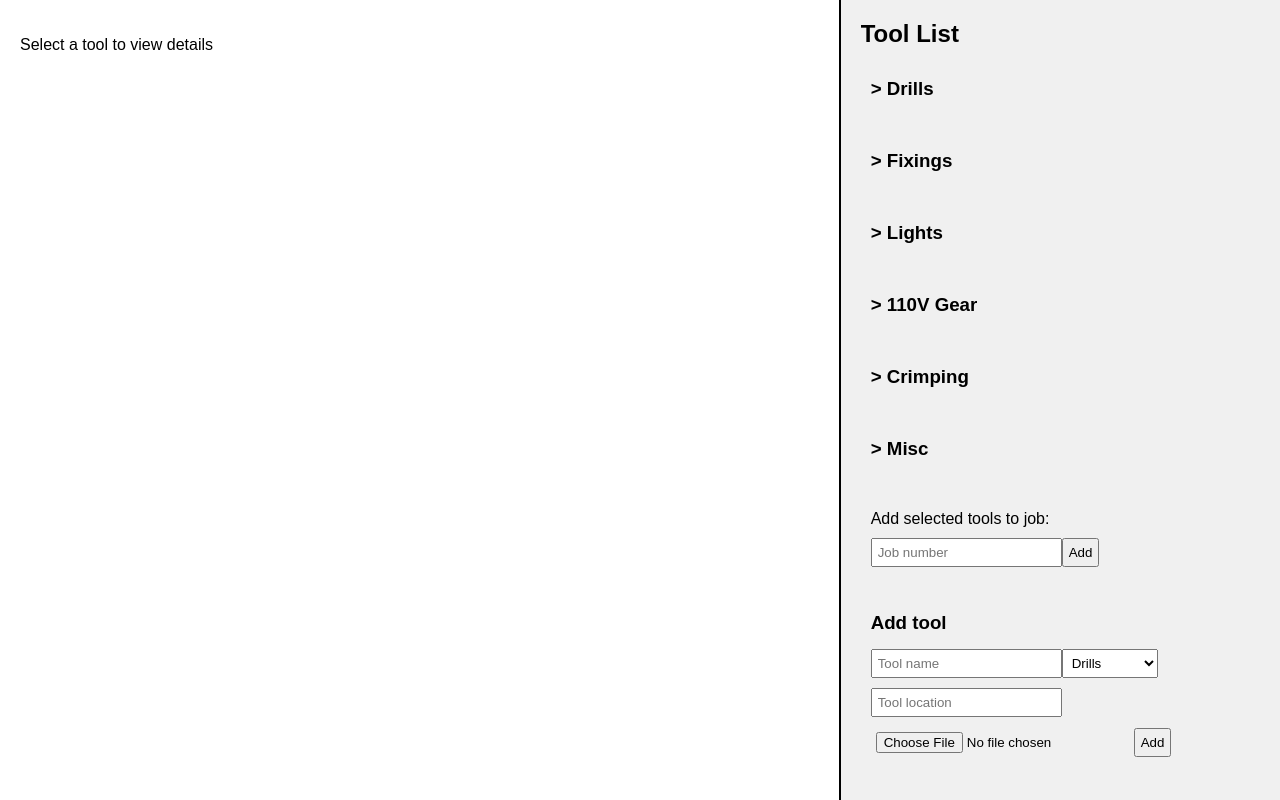
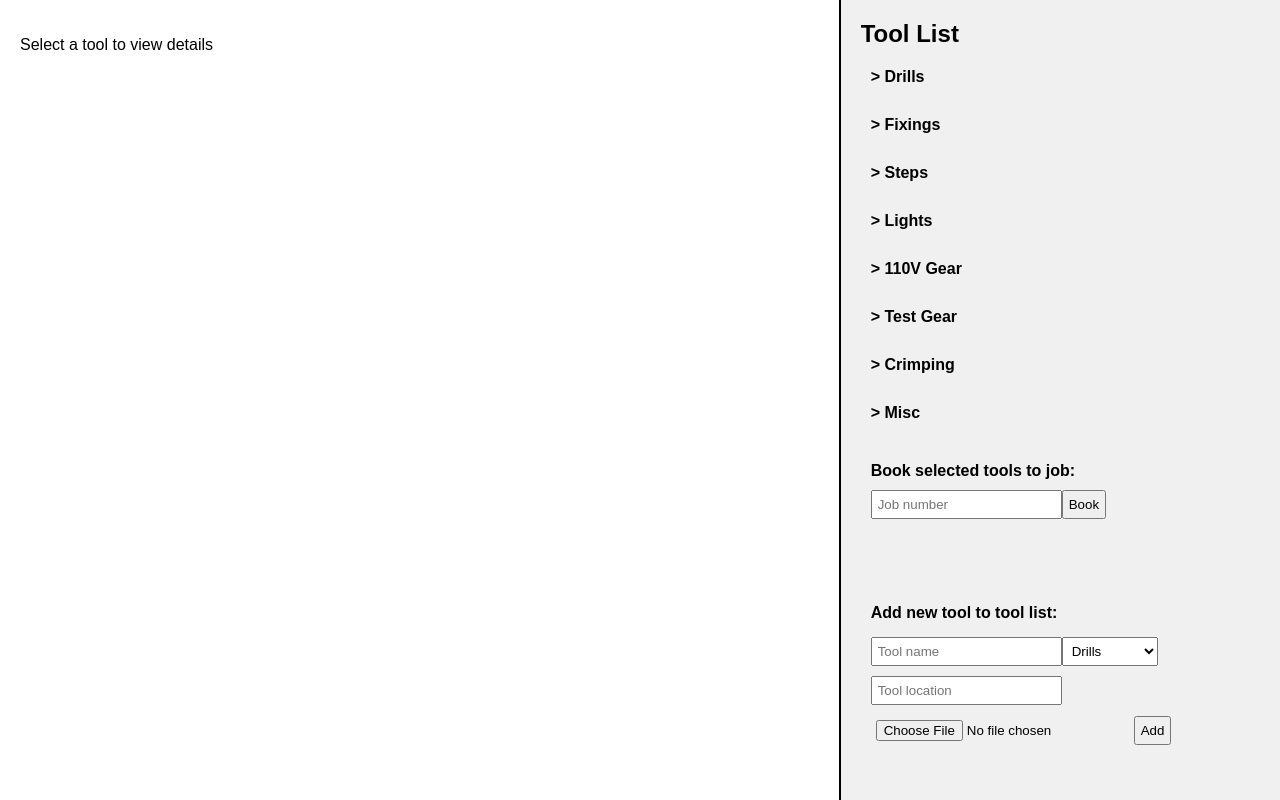
Before and after one commit to OMorris95/Tool-App, a React (Create React App) app: page / in a window 1280 px wide. Built offline with nearby package versions, Linux system fonts and the light colour scheme.

Commit message:
Minor formatting & functionality changes

```diff
--- a/src/App.css
+++ b/src/App.css
@@ -7,7 +7,7 @@
 .left-section {
   flex: 2;
   padding: 20px;
-  border-right: 2px solid black; /* Vertical dividing line */
+  border-right: 2px solid black;
   overflow-y: auto;
 }
 
@@ -62,16 +62,25 @@
   background-color: #bbb;
 }
 
-.booking-section, .add-tool-section, .category-section {
-  margin: 20px 0;
+.booking-section {
+  margin: 10px 0;
   padding: 10px;
-  /* No border */
+}
+
+.category-section {
+  padding: 10px;
+  cursor: pointer;
+}
+
+.add-tool-section {
+  margin: 10px;
+  padding-top: 60px;
 }
 
 .comments-section, .history-section {
   margin: 20px 0;
   padding: 10px;
-  border: 2px solid black; /* Borders only on left-side sections */
+  border: 2px solid black;
 }
 
 .booking-section label {
@@ -104,7 +113,10 @@
 
 h2, h3 {
   margin: 0 0 10px 0;
-  cursor: pointer;
+}
+
+h3 {
+  font-size: 12pt
 }
 
 input, select, button {
@@ -117,3 +129,10 @@ input, select, button {
   overflow-y: auto;
   padding: 5px 0;
 }
+
+.exclamation-point {
+  color: rgb(255, 0, 0);
+  font-size: 20px;
+  vertical-align: middle;
+  display: inline-block;
+}
--- a/src/App.js
+++ b/src/App.js
@@ -5,13 +5,15 @@ import './App.css';
 const initialCategories = [
   "Drills",
   "Fixings",
+  "Steps",
   "Lights",
   "110V Gear",
+  "Test Gear",
   "Crimping",
   "Misc"
 ];
 
-// Initial tools with categories, locations, and placeholder images as provided
+// Initial tools with categories, locations, and placeholder images
 const initialTools = [
   // Drills
   { name: "Drill 1", category: "Drills", available: true, jobNumber: null, location: "Tool Cupboard", comments: [], history: [], image: "https://i.imgur.com/QyjNQz9.jpeg" },
@@ -32,6 +34,17 @@ const initialTools = [
   { name: "Fixings 5", category: "Fixings", available: true, jobNumber: null, location: "Upstairs", comments: [], history: [], image: "https://i.imgur.com/QyjNQz9.jpeg" },
   { name: "Heavy Fixings", category: "Fixings", available: true, jobNumber: null, location: "Downstairs", comments: [], history: [], image: "https://i.imgur.com/sObks4o.jpeg" },
 
+  // Steps
+  { name: "Yellow Steps 1", category: "Steps", available: true, jobNumber: null, location: "Upstairs", comments: [], history: [], image: "https://i.imgur.com/QyjNQz9.jpeg" },
+  { name: "Yellow Steps 2", category: "Steps", available: true, jobNumber: null, location: "Upstairs", comments: [], history: [], image: "https://i.imgur.com/QyjNQz9.jpeg" },
+  { name: "Yellow Steps 3", category: "Steps", available: true, jobNumber: null, location: "Upstairs", comments: [], history: [], image: "https://i.imgur.com/QyjNQz9.jpeg" },
+  { name: "Tall Yellow Steps", category: "Steps", available: true, jobNumber: null, location: "Upstairs", comments: [], history: [], image: "https://i.imgur.com/QyjNQz9.jpeg" },
+  { name: "Slightly Smaller Yellow Steps", category: "Steps", available: true, jobNumber: null, location: "Upstairs", comments: [], history: [], image: "https://i.imgur.com/QyjNQz9.jpeg" },
+  { name: "Small Yellow Steps 1", category: "Steps", available: true, jobNumber: null, location: "Downstairs", comments: [], history: [], image: "https://i.imgur.com/sObks4o.jpeg" },
+  { name: "Small Yellow Steps 2", category: "Steps", available: true, jobNumber: null, location: "Downstairs", comments: [], history: [], image: "https://i.imgur.com/sObks4o.jpeg" },
+  { name: "3-Part Steps - Silver", category: "Steps", available: true, jobNumber: null, location: "Downstairs", comments: [], history: [], image: "https://i.imgur.com/sObks4o.jpeg" },
+  { name: "3-Part Steps - Red", category: "Steps", available: true, jobNumber: null, location: "Downstairs", comments: [], history: [], image: "https://i.imgur.com/sObks4o.jpeg" },
+
   // Lights
   { name: "Battery Tripod Site Light", category: "Lights", available: true, jobNumber: null, location: "Downstairs", comments: [], history: [], image: "https://i.imgur.com/QyjNQz9.jpeg" },
 
@@ -40,6 +53,13 @@ const initialTools = [
   { name: "110V Transformer 2", category: "110V Gear", available: true, jobNumber: null, location: "Downstairs", comments: [], history: [], image: "https://i.imgur.com/QyjNQz9.jpeg" },
   { name: "110V Transformer 3", category: "110V Gear", available: true, jobNumber: null, location: "Downstairs", comments: [], history: [], image: "https://i.imgur.com/QyjNQz9.jpeg" },
   { name: "110V Jigsaw", category: "110V Gear", available: true, jobNumber: null, location: "Downstairs", comments: [], history: [], image: "https://i.imgur.com/QyjNQz9.jpeg" },
+
+  // Test Gear
+  { name: "Test Box 1", category: "Test Gear", available: true, jobNumber: null, location: "Tool Cupboard", comments: [], history: [], image: "https://i.imgur.com/QyjNQz9.jpeg" },
+  { name: "Test Box 2", category: "Test Gear", available: true, jobNumber: null, location: "Tool Cupboard", comments: [], history: [], image: "https://i.imgur.com/QyjNQz9.jpeg" },
+  { name: "PAT Tester 1", category: "Test Gear", available: true, jobNumber: null, location: "Tool Cupboard", comments: [], history: [], image: "https://i.imgur.com/QyjNQz9.jpeg" },
+  { name: "PAT Tester 2", category: "Test Gear", available: true, jobNumber: null, location: "Tool Cupboard", comments: [], history: [], image: "https://i.imgur.com/QyjNQz9.jpeg" },
+  { name: "Blue MFT", category: "Test Gear", available: true, jobNumber: null, location: "Tool Cupboard", comments: [], history: [], image: "https://i.imgur.com/QyjNQz9.jpeg" },
 
   // Crimping
   { name: "SWA Crimper", category: "Crimping", available: true, jobNumber: null, location: "Downstairs", comments: [], history: [], image: "https://i.imgur.com/m39XtnY.jpeg" },
@@ -184,6 +204,9 @@ function App() {
     // Update selectedTool to reflect the latest tool data
     const updatedTool = updatedTools.find(tool => tool.name === toolName);
     setSelectedTool(updatedTool);
+
+    // Update the tool list in the right section immediately
+    // No additional state needed here since tools state update triggers re-render
   };
 
   const addNewTool = () => {
@@ -233,9 +256,10 @@ function App() {
               {selectedTool.comments.map((comment, index) => (
                 <div key={index} className="comment">
                   <span className="checkmark"
-                  onClick={() => completeComment(selectedTool.name, index)}
+                    onClick={() => completeComment(selectedTool.name, index)}
                   >
-                    ✔</span>
+                    ✔
+                  </span>
                   {comment.text}
                 </div>
               ))}
@@ -259,11 +283,11 @@ function App() {
                 {selectedTool.history.map((entry, index) => (
                   <div key={index}>
                     {entry.date} - {entry.action}{entry.details ? ` - ${entry.details}` : ''}
-                </div>
-              ))}
+                  </div>
+                ))}
+              </div>
             </div>
           </div>
-        </div>
         ) : (
           <p>Select a tool to view details</p>
         )}
@@ -295,9 +319,14 @@ function App() {
                           onClick={e => e.stopPropagation()}
                         />
                       ) : (
-                        <span>on job #{tool.jobNumber}</span>
+                        <span>On job #{tool.jobNumber}</span>
                       )}
-                      <span>{tool.name}</span>
+                      <span>
+                        {tool.name}
+                        {tool.comments.some(comment => comment.status === 'active') && (
+                          <span className="exclamation-point">!</span>
+                        )}
+                      </span>
                       {!tool.available && (
                         <button
                           className="return-btn"
@@ -316,17 +345,17 @@ function App() {
           </div>
         ))}
         <div className="booking-section">
-          <label>Add selected tools to job:</label>
+          <label><b>Book selected tools to job:</b></label>
           <input
             type="text"
             value={jobNumber}
             onChange={e => setJobNumber(e.target.value)}
             placeholder="Job number"
           />
-          <button onClick={bookTools}>Add</button>
+          <button onClick={bookTools}>Book</button>
         </div>
         <div className="add-tool-section">
-          <h3>Add tool</h3>
+          <h3>Add new tool to tool list:</h3>
           <input
             type="text"
             value={newToolName}
```
